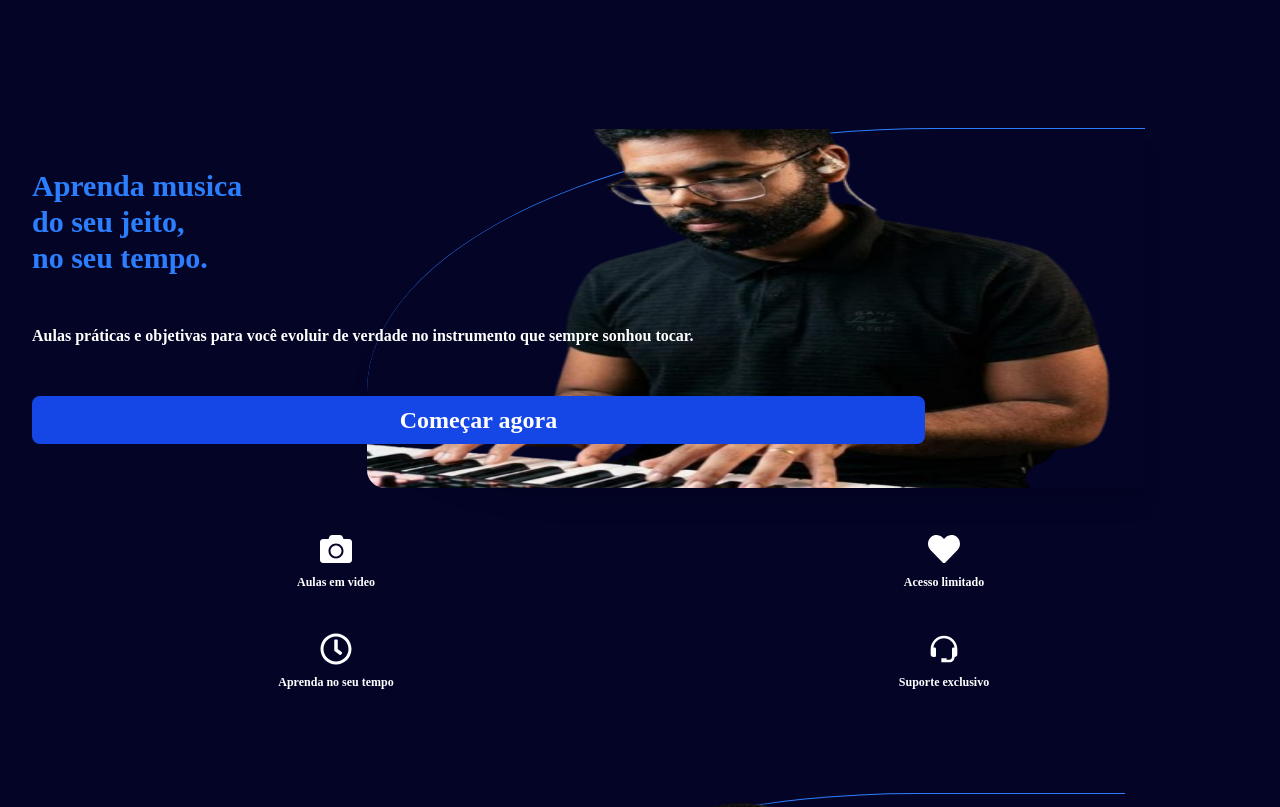
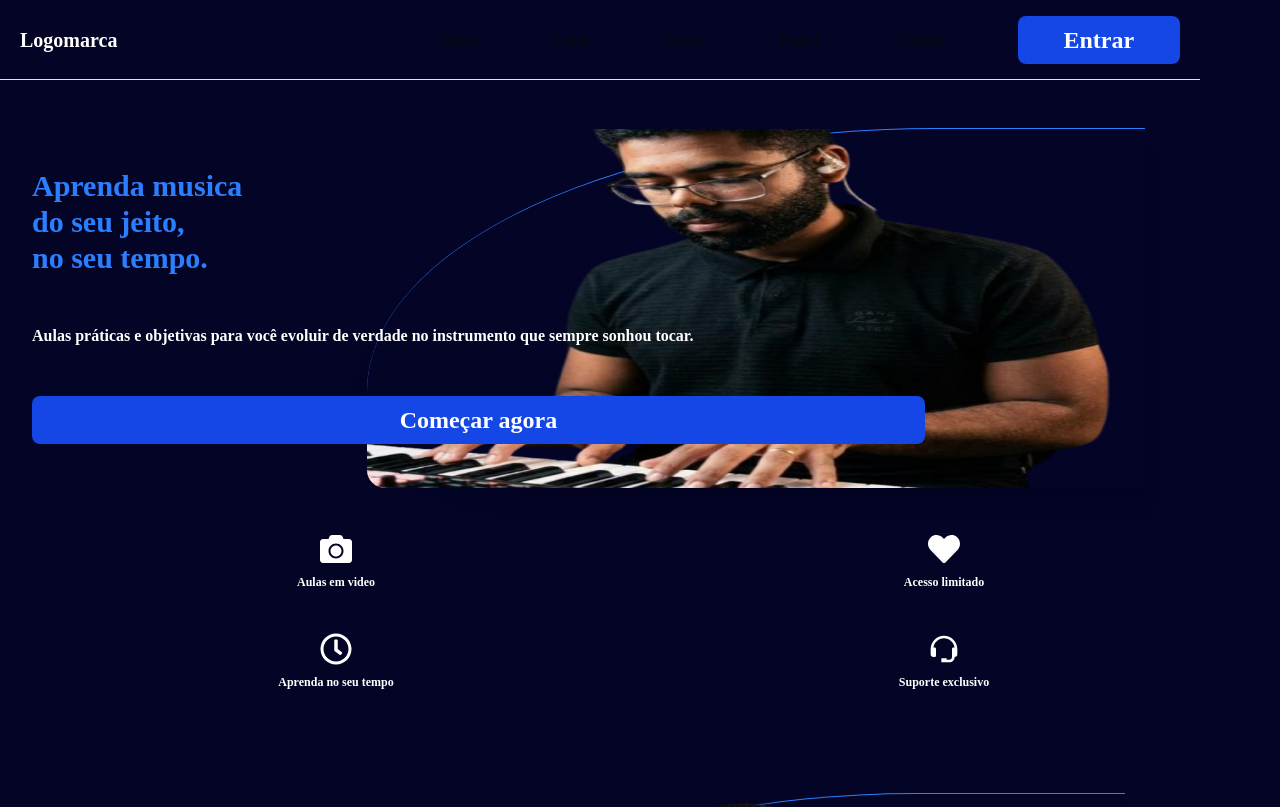
Before and after one commit to dev-brunosantos/MB-Site-Front, a Next.js app: page / in a window 1280 px wide. Shown: the top 807 px of the page. Built offline with nearby package versions, Linux system fonts and the light colour scheme.

Commit message:
Atualização do layout principal

```diff
--- a/src/app/layout.tsx
+++ b/src/app/layout.tsx
@@ -1,6 +1,7 @@
 import type { Metadata } from "next";
 import { Geist, Geist_Mono } from "next/font/google";
 import "./globals.css";
+import { MenuComponent } from "../components/menu";
 
 const geistSans = Geist({
   variable: "--font-geist-sans",
@@ -27,7 +28,10 @@
       lang="en"
       className={`${geistSans.variable} ${geistMono.variable} h-full antialiased`}
     >
-      <body className="min-h-full flex flex-col">{children}</body>
+      <body className="min-h-full">
+        <MenuComponent />
+        {children}
+      </body>
     </html>
   );
 }
```
